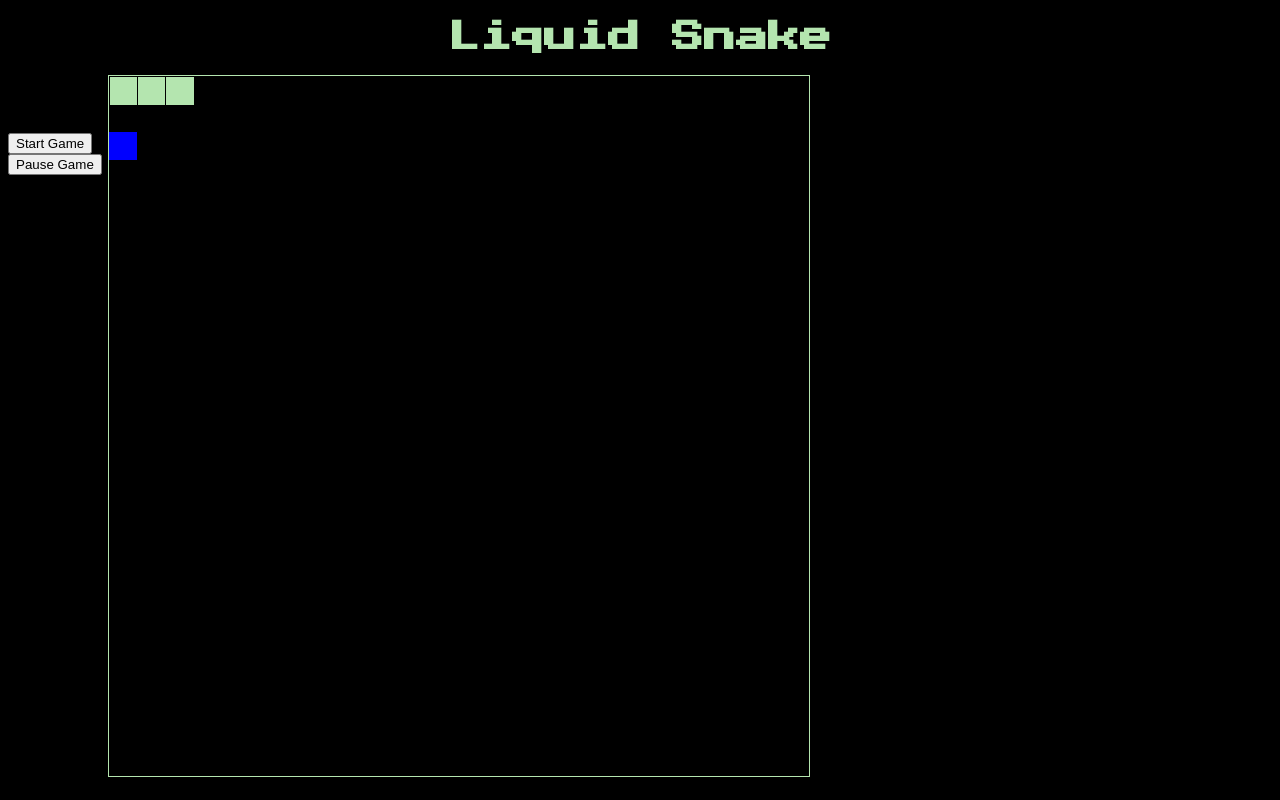
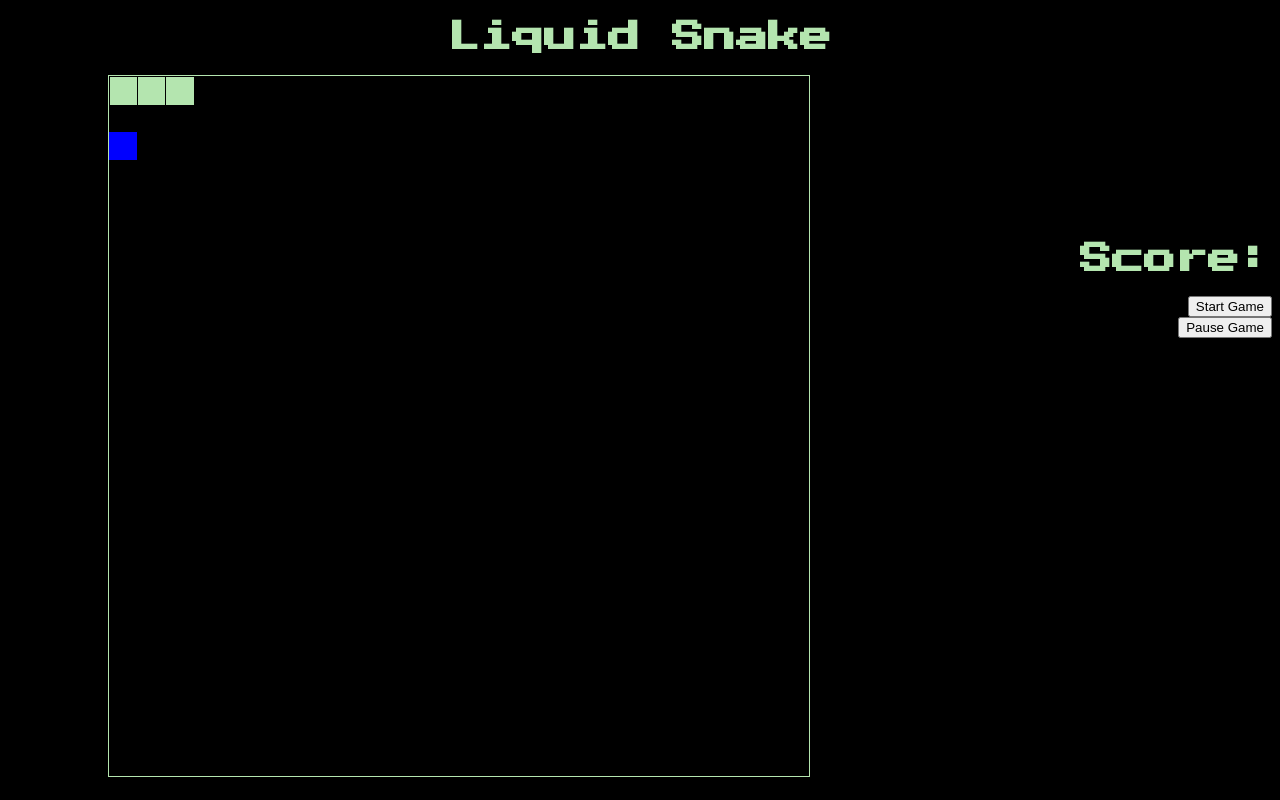
Before and after one commit to richwblake/LiquidSnakeFrontend, a React (Create React App) app: page / in a window 1280 px wide. Built offline with nearby package versions, Linux system fonts and the light colour scheme.

Commit message:
Added styling to score-panel

```diff
--- a/src/Stylesheets/gameboard.css
+++ b/src/Stylesheets/gameboard.css
@@ -38,7 +38,12 @@ html {
   z-index: 1;
 }
 
-.btn {
-  float: right;
-  margin-right: 25%;
+.control-panel {
+  margin-top: 15%;
+  text-align: right;
 }
+
+.score-panel {
+  font-family: 'Press Start 2P';
+  color: #b4e5af
+}
```
